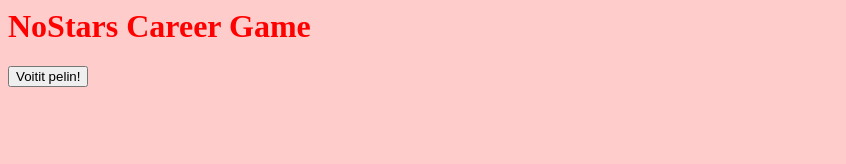
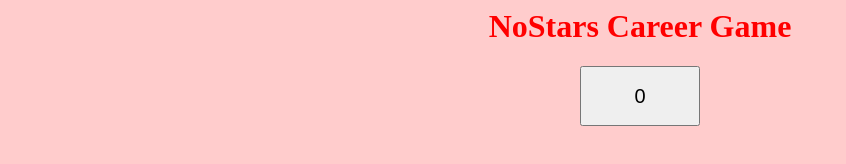
Before and after one commit to nippis/careergame, a plain HTML site: page public/html/index.html in a window 1280 px wide. Shown: the whole page, without its empty margins (0-846 px from the left). Drawn offline with Linux system fonts and the light colour scheme.

Commit message:
Pisteenlaskenta

```diff
--- a/public/html/css/style.css
+++ b/public/html/css/style.css
@@ -14,4 +14,14 @@ h1 {
 	animation-name: anim;
 	animation-duration: 1s;
 	animation-iteration-count: infinite;
+	text-align: center;
 }
+
+button {
+	display: block;
+	text-align: center;
+	margin: 0 auto;
+	width: 120px;
+	height: 60px;
+	font-size: 20px;
+}
--- a/public/html/index.html
+++ b/public/html/index.html
@@ -1,10 +1,28 @@
 <html>
 <head>
 	<link rel="stylesheet" type="text/css" href="css/style.css">
+	<script>
+		var buttonnro = 0;
+
+		function toTwoDigit(n) {
+			return n > 9 ? "" + n: "0" + n;
+		}
+		function addone(id) {
+			buttonnro += 1;
+			if (buttonnro < 30) {
+				id.innerHTML = toTwoDigit(buttonnro);
+			}
+			else {
+				id.innerHTML = "Voitit pelin!"
+			}
+		}
+	</script>
 </head>
 <body>
 	<h1>NoStars Career Game</h1>
-	<button>Voitit pelin!</button>
+	<div>
+	<button onclick="addone(this)">0</button>
+	</div>
 </body>
 
 </html>
```
